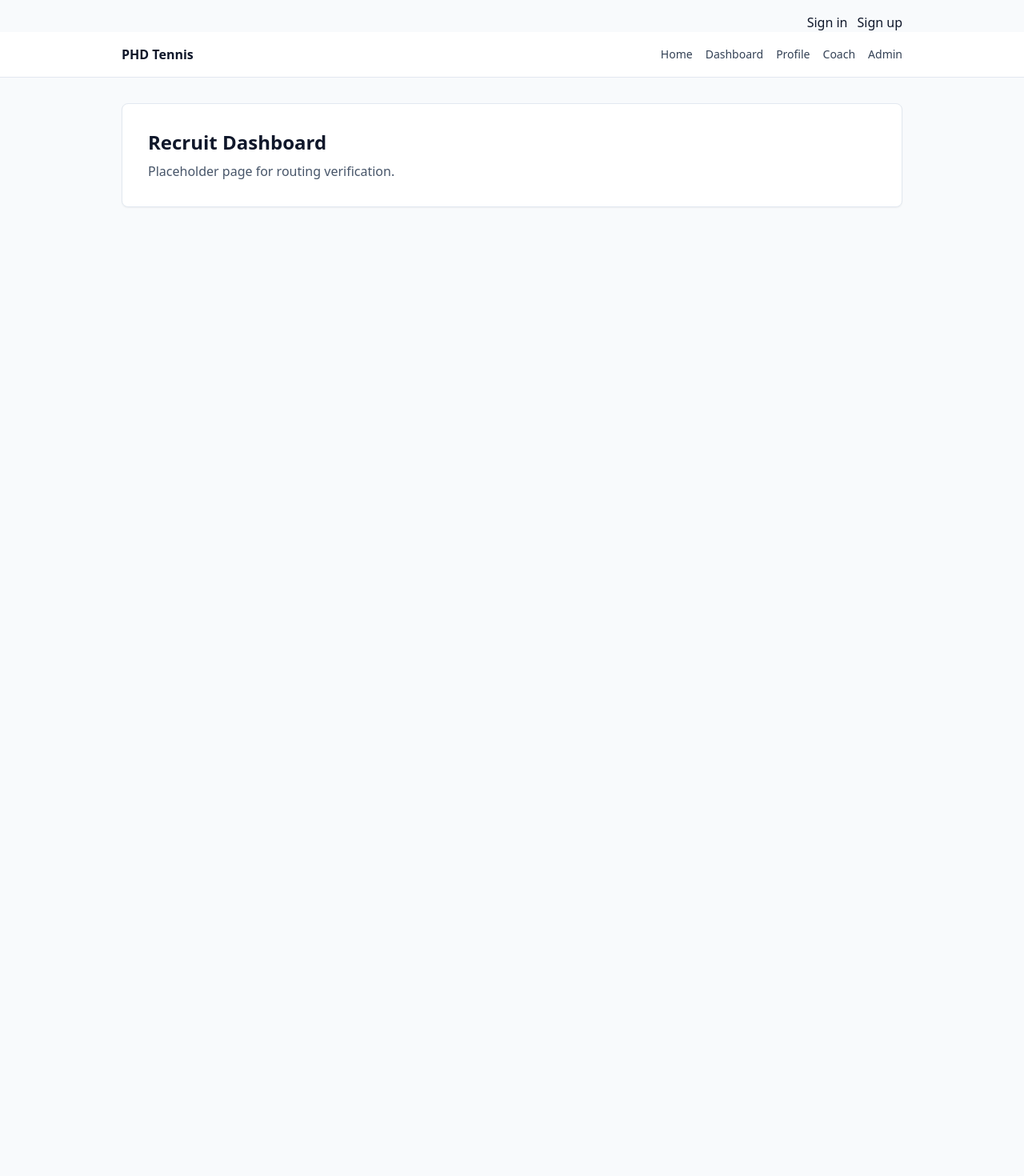
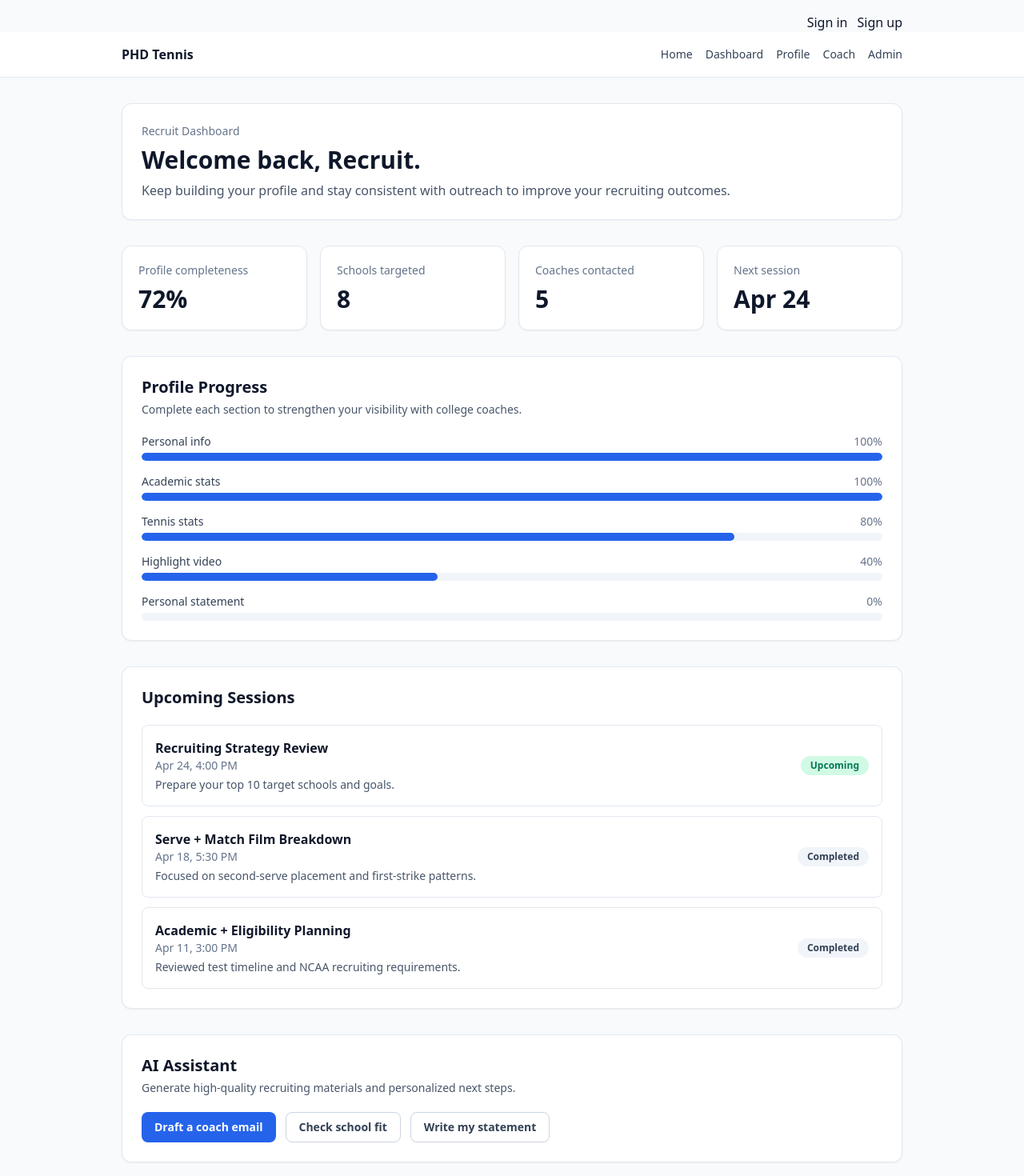
Before and after one commit to charliestark101199-sys/phd-tennis, a Next.js app: page /dashboard in a window 1280 px wide. Shown: the top 1470 px of the page at 80% size. Before the commit the page ends 800 px from the top, so only its background shows below. Built offline with nearby package versions, Linux system fonts and the light colour scheme; no server answers.

Commit message:
Build recruit dashboard

```diff
--- a/app/dashboard/page.tsx
+++ b/app/dashboard/page.tsx
@@ -1,5 +1,131 @@
-import PagePlaceholder from "@/components/PagePlaceholder";
+import { currentUser } from "@clerk/nextjs/server";
 
-export default function DashboardPage() {
-  return <PagePlaceholder title="Recruit Dashboard" />;
+const metricCards = [
+  { label: "Profile completeness", value: "72%" },
+  { label: "Schools targeted", value: "8" },
+  { label: "Coaches contacted", value: "5" },
+  { label: "Next session", value: "Apr 24" },
+];
+
+const profileProgress = [
+  { label: "Personal info", value: 100 },
+  { label: "Academic stats", value: 100 },
+  { label: "Tennis stats", value: 80 },
+  { label: "Highlight video", value: 40 },
+  { label: "Personal statement", value: 0 },
+];
+
+const upcomingSessions = [
+  {
+    title: "Recruiting Strategy Review",
+    date: "Apr 24, 4:00 PM",
+    status: "Upcoming",
+    note: "Prepare your top 10 target schools and goals.",
+  },
+  {
+    title: "Serve + Match Film Breakdown",
+    date: "Apr 18, 5:30 PM",
+    status: "Completed",
+    note: "Focused on second-serve placement and first-strike patterns.",
+  },
+  {
+    title: "Academic + Eligibility Planning",
+    date: "Apr 11, 3:00 PM",
+    status: "Completed",
+    note: "Reviewed test timeline and NCAA recruiting requirements.",
+  },
+];
+
+export default async function DashboardPage() {
+  const user = await currentUser();
+  const firstName = user?.firstName?.trim() || "Recruit";
+
+  return (
+    <div className="space-y-8">
+      <section className="rounded-xl border border-slate-200 bg-white p-6 shadow-sm">
+        <p className="text-sm font-medium text-slate-500">Recruit Dashboard</p>
+        <h1 className="mt-2 text-3xl font-bold text-slate-900">Welcome back, {firstName}.</h1>
+        <p className="mt-2 text-slate-600">
+          Keep building your profile and stay consistent with outreach to improve your recruiting outcomes.
+        </p>
+      </section>
+
+      <section className="grid gap-4 sm:grid-cols-2 xl:grid-cols-4">
+        {metricCards.map((card) => (
+          <div key={card.label} className="rounded-xl border border-slate-200 bg-white p-5 shadow-sm">
+            <p className="text-sm font-medium text-slate-500">{card.label}</p>
+            <p className="mt-2 text-3xl font-semibold text-slate-900">{card.value}</p>
+          </div>
+        ))}
+      </section>
+
+      <section className="rounded-xl border border-slate-200 bg-white p-6 shadow-sm">
+        <h2 className="text-xl font-semibold text-slate-900">Profile Progress</h2>
+        <p className="mt-1 text-sm text-slate-600">
+          Complete each section to strengthen your visibility with college coaches.
+        </p>
+        <div className="mt-5 space-y-4">
+          {profileProgress.map((item) => (
+            <div key={item.label}>
+              <div className="mb-1 flex items-center justify-between text-sm">
+                <span className="font-medium text-slate-700">{item.label}</span>
+                <span className="text-slate-500">{item.value}%</span>
+              </div>
+              <div className="h-2.5 w-full overflow-hidden rounded-full bg-slate-100">
+                <div
+                  className="h-full rounded-full bg-blue-600 transition-all"
+                  style={{ width: `${item.value}%` }}
+                />
+              </div>
+            </div>
+          ))}
+        </div>
+      </section>
+
+      <section className="rounded-xl border border-slate-200 bg-white p-6 shadow-sm">
+        <h2 className="text-xl font-semibold text-slate-900">Upcoming Sessions</h2>
+        <div className="mt-5 space-y-3">
+          {upcomingSessions.map((session) => (
+            <div
+              key={`${session.title}-${session.date}`}
+              className="flex flex-col gap-3 rounded-lg border border-slate-200 p-4 md:flex-row md:items-center md:justify-between"
+            >
+              <div>
+                <p className="font-semibold text-slate-900">{session.title}</p>
+                <p className="text-sm text-slate-500">{session.date}</p>
+                <p className="mt-1 text-sm text-slate-600">{session.note}</p>
+              </div>
+              <span
+                className={`inline-flex w-fit rounded-full px-3 py-1 text-xs font-semibold ${
+                  session.status === "Upcoming"
+                    ? "bg-emerald-100 text-emerald-700"
+                    : "bg-slate-100 text-slate-700"
+                }`}
+              >
+                {session.status}
+              </span>
+            </div>
+          ))}
+        </div>
+      </section>
+
+      <section className="rounded-xl border border-slate-200 bg-white p-6 shadow-sm">
+        <h2 className="text-xl font-semibold text-slate-900">AI Assistant</h2>
+        <p className="mt-1 text-sm text-slate-600">
+          Generate high-quality recruiting materials and personalized next steps.
+        </p>
+        <div className="mt-5 flex flex-wrap gap-3">
+          <button className="rounded-lg bg-blue-600 px-4 py-2 text-sm font-semibold text-white hover:bg-blue-700">
+            Draft a coach email
+          </button>
+          <button className="rounded-lg border border-slate-300 bg-white px-4 py-2 text-sm font-semibold text-slate-700 hover:bg-slate-50">
+            Check school fit
+          </button>
+          <button className="rounded-lg border border-slate-300 bg-white px-4 py-2 text-sm font-semibold text-slate-700 hover:bg-slate-50">
+            Write my statement
+          </button>
+        </div>
+      </section>
+    </div>
+  );
 }
```
